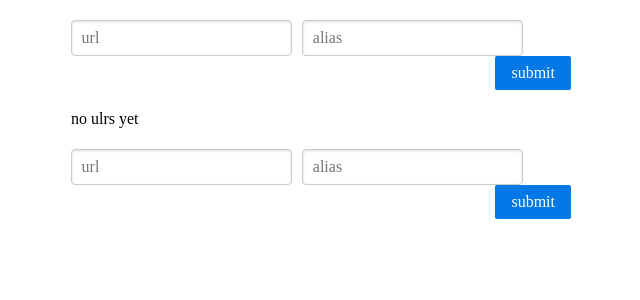
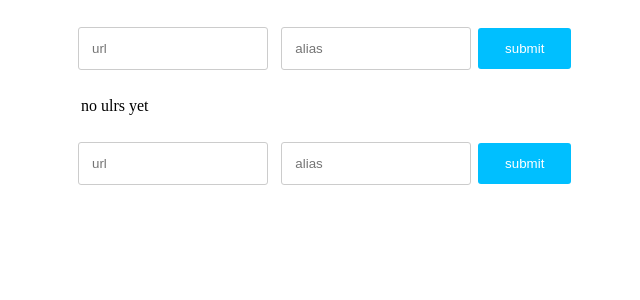
Before and after one commit to ollar/urlshorter, a Flask app: page / in a window 1280 px wide. Shown: the top 300 px of the page, without its empty margins (319-959 px from the left). Run offline with Flask 2, Linux system fonts and the light colour scheme; data that the repository does not hold is empty; some libraries are stand-ins or nearby versions.

Commit message:
css small fixes

```diff
--- a/main/static/css/styles.css
+++ b/main/static/css/styles.css
@@ -8,32 +8,36 @@ body {
     padding: 0 1em;
 }
 
-form{
+form {
     margin: 20px 0;
 }
 
 .urls-list {
     counter-reset: section;
+    padding: 0 0 0 10px;
 }
 
-.urls-list li:before{
+.urls-list li:before {
     counter-increment: section;
-  content: counters(section, ".") ". ";
+    content: counters(section, '.') '. ';
     color: #999;
-  font-size: 0.9;
+    font-size: 0.9em;
     margin-right: 10px;
-  align-self: flex-end;
 }
 
 .pure-menu-item {
     padding: 10px 0;
     display: flex;
+    align-items: baseline;
 }
 
 .link {
     font-size: 1.5em;
     color: #000;
     margin-right: auto;
+    flex-shrink: 1;
+    max-width: 100%;
+    overflow: hidden;
 }
 
 .remove-url {
@@ -41,20 +45,41 @@ form{
 }
 
 .add-url-form {
-  display: flex;
-  flex-wrap: wrap;
+    display: block;
+}
+
+button {
+    background: deepskyblue;
+    border: none;
+    color: white;
+    padding: 1em 2em;
+    border-radius: 3px;
 }
 
 .add-url-form input {
-  margin: 0 5px;
+    display: block;
+    margin: 0.5em 0;
+    padding: 1em;
+    border: 1px solid #ccc;
+    border-radius: 3px;
+    width: 100%;
+    box-sizing: border-box;
 }
 
-.add-url-form input:first-child {
-  margin-left: 0;
+.add-url-form button {
+    margin-left: auto;
 }
 
-.add-url-form button{
-  margin-left: auto;
+@media screen and (min-width: 18em) {
+    .add-url-form {
+        display: flex;
+        align-items: center;
+    }
+
+    .add-url-form input {
+        margin: 0.5em;
+        flex-basis: 38%;
+    }
 }
 
 .cross {
@@ -65,13 +90,13 @@ form{
     background-color: transparent;
 }
 
-.flashes{
+.flashes {
     margin: 0;
     padding: 20px;
     text-align: center;
 }
 
-.flashes li{
+.flashes li {
     list-style-type: none;
     list-style: none;
 }
--- a/main/templates/index.html
+++ b/main/templates/index.html
@@ -1,5 +1,6 @@
 <!doctype html>
 <html class="no-js" lang="">
+
 <head>
   <meta charset="utf-8">
   <title>Url shorter</title>
@@ -9,52 +10,40 @@
   <meta name="viewport" content="width=device-width, initial-scale=1">
   <meta http-equiv="cleartype" content="on">
 
-        <link rel="apple-touch-icon-precomposed" sizes="180x180" href="img/touch/apple-touch-icon-180x180-precomposed.png">
-        <link rel="apple-touch-icon-precomposed" sizes="152x152" href="img/touch/apple-touch-icon-152x152-precomposed.png">
-        <link rel="apple-touch-icon-precomposed" sizes="144x144" href="img/touch/apple-touch-icon-144x144-precomposed.png">
-        <link rel="apple-touch-icon-precomposed" sizes="120x120" href="img/touch/apple-touch-icon-120x120-precomposed.png">
-        <link rel="apple-touch-icon-precomposed" sizes="114x114" href="img/touch/apple-touch-icon-114x114-precomposed.png">
-        <link rel="apple-touch-icon-precomposed" sizes="76x76" href="img/touch/apple-touch-icon-76x76-precomposed.png">
-        <link rel="apple-touch-icon-precomposed" sizes="72x72" href="img/touch/apple-touch-icon-72x72-precomposed.png">
-        <link rel="apple-touch-icon-precomposed" href="img/touch/apple-touch-icon-57x57-precomposed.png">
-        <link rel="shortcut icon" href="img/touch/apple-touch-icon.png">
-
   <link rel="icon" sizes="192x192" href="img/touch/touch-icon-192x192.png">
   <link rel="icon" sizes="128x128" href="img/touch/touch-icon-128x128.png">
 
   <meta name="msapplication-TileImage" content="img/touch/apple-touch-icon-144x144-precomposed.png">
   <meta name="msapplication-TileColor" content="#222222">
 
-        <link rel="stylesheet" href="https://unpkg.com/purecss@0.6.2/build/pure-min.css" integrity="sha384-UQiGfs9ICog+LwheBSRCt1o5cbyKIHbwjWscjemyBMT9YCUMZffs6UqUTd0hObXD" crossorigin="anonymous">
-
   <link rel="stylesheet" href="{{url_for('static', filename='css/styles.css')}}">
 </head>
+
 <body>
-      {% with messages = get_flashed_messages(with_categories=true) %}
-        {% if messages %}
+  {% with messages = get_flashed_messages(with_categories=true) %} {% if messages %}
   <ul class=flashes>
     {% for category, message in messages %}
     <li class="{{ category }}">{{ message }}</li>
     {% endfor %}
   </ul>
-        {% endif %}
-      {% endwith %}
+  {% endif %} {% endwith %}
 
   <div class="center">
-        {% include "url_form.html" %}
-        {% include "url_list.html" %}
-        {% include "url_form.html" %}
+    {% include "url_form.html" %} {% include "url_list.html" %} {% include "url_form.html" %}
   </div>
 
   <script>
-          (function(i,s,o,g,r,a,m){i['GoogleAnalyticsObject']=r;i[r]=i[r]||function(){
-          (i[r].q=i[r].q||[]).push(arguments)},i[r].l=1*new Date();a=s.createElement(o),
-          m=s.getElementsByTagName(o)[0];a.async=1;a.src=g;m.parentNode.insertBefore(a,m)
-          })(window,document,'script','https://www.google-analytics.com/analytics.js','ga');
+    (function (i, s, o, g, r, a, m) {
+    i['GoogleAnalyticsObject'] = r; i[r] = i[r] || function () {
+      (i[r].q = i[r].q || []).push(arguments)
+    }, i[r].l = 1 * new Date(); a = s.createElement(o),
+      m = s.getElementsByTagName(o)[0]; a.async = 1; a.src = g; m.parentNode.insertBefore(a, m)
+    })(window, document, 'script', 'https://www.google-analytics.com/analytics.js', 'ga');
 
     ga('create', 'UA-101744334-1', 'auto');
     ga('send', 'pageview');
 
   </script>
 </body>
+
 </html>
```
Lines whose indentation alone changed are shown as unchanged.
